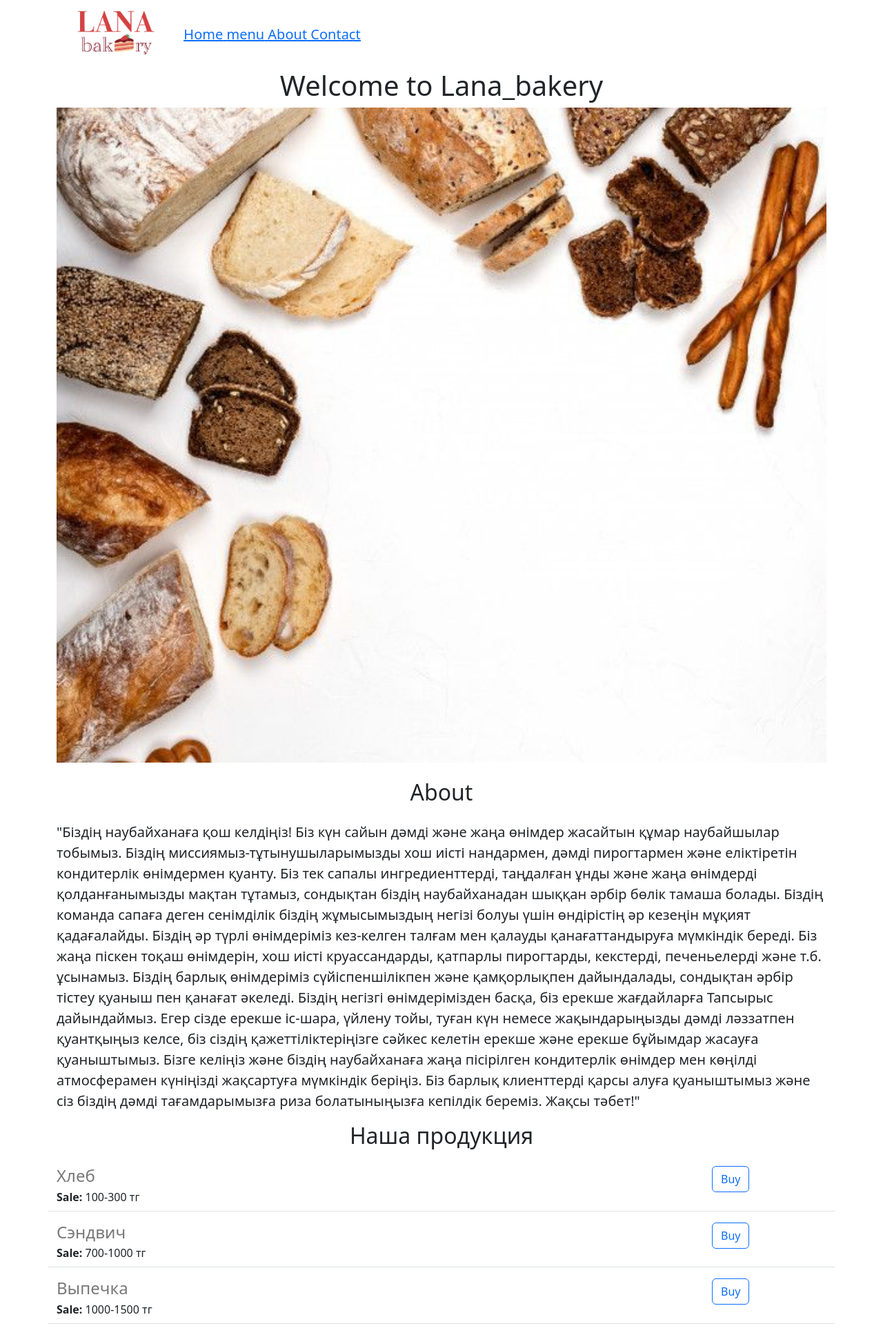
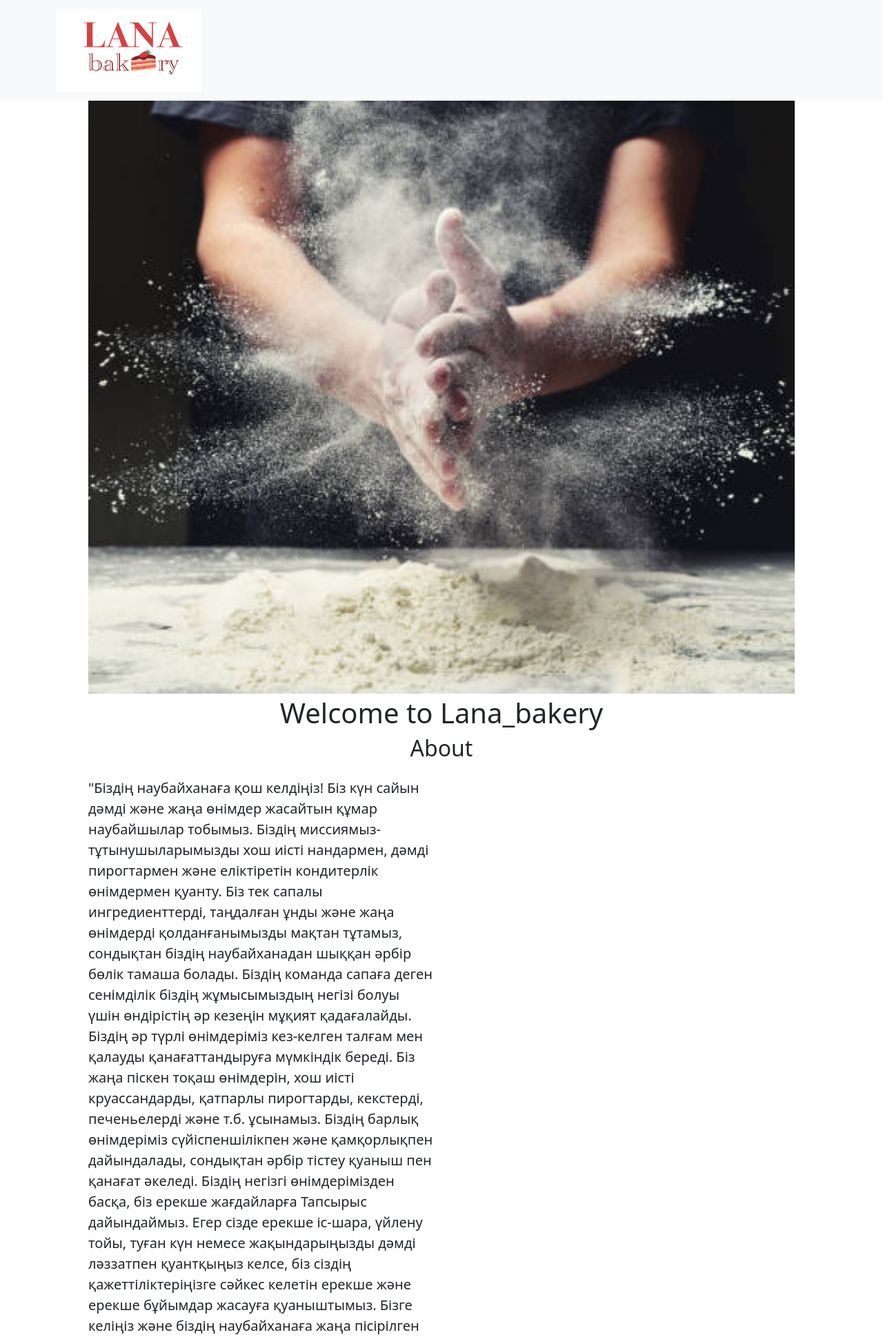
Before and after one commit to Almerei/Bakery_website_v2, a Flask app: page / in a window 1280 px wide. Shown: the top 1939 px of the page at 69% size. Run offline with Flask 3, Linux system fonts and the light colour scheme.

Commit message:
functional and aesthetic improvements
functional and aesthetic improvements

```diff
--- a/templates/bakery.html
+++ b/templates/bakery.html
@@ -5,30 +5,28 @@
     <meta charset="utf-8">
     <meta name="viewport" content="width=device-width, initial-scale=1">
     <link href="https://cdn.jsdelivr.net/npm/bootstrap@5.3.2/dist/css/bootstrap.min.css" rel="stylesheet" integrity="sha384-T3c6CoIi6uLrA9TneNEoa7RxnatzjcDSCmG1MXxSR1GAsXEV/Dwwykc2MPK8M2HN" crossorigin="anonymous">
-  </head>
+
   <style>
+     body { margin: auto; width: 80%; }
     #banner{
       height: 950px;
       width: 100%;
       object-fit: cover;
-      margin-bottom: 16px;
+      margin-bottom: 4px;
     }
   </style>
+
+ </head>
  <body>
-  <div class="container">
-  <img  src="https://bakerywebsite.almerei.repl.co/static/logo.png" height="100" >
-  <button class="btn btn-link btn-lg">
-    <a href="/">Home</a>
-    <a href="/menu">menu</a>
-    <a href="/about">About</a>
-    <a href="/contact">Contact</a>
-  </button>
+   {% include 'nav.html' %}
+   <img class="img-fluid" id="banner" src=https://bakerywebsite.almerei.repl.co/static/fon.jpg>
+   <h1 class="text-center">Welcome to {{company_name}}
+   </h1>
+   <h2 class="text-center mt-2 mb-4">About</h2>
 
-  <h1 class="text-center">Welcome to {{company_name}}</h1>
-  <img class="img-fluid" id="banner" src=https://bakerywebsite.almerei.repl.co/static/%D1%84%D0%BE%D0%BD_%D0%BF%D0%B5%D0%BA%D0%B0%D1%80%D0%BD%D0%B8.jpeg>
-
-  <h2 class="text-center mt-2 mb-4">About</h2>
-  <p class="lead">
+  <div class="row" style="margin-bottom:16px">
+   <div class= "col-md-6">
+     <p class="lead">
     "Біздің наубайханаға қош келдіңіз! Біз күн сайын дәмді және жаңа өнімдер жасайтын құмар наубайшылар тобымыз. Біздің миссиямыз-тұтынушыларымызды хош иісті нандармен, дәмді пирогтармен және еліктіретін кондитерлік өнімдермен қуанту.
 
     Біз тек сапалы ингредиенттерді, таңдалған ұнды және жаңа өнімдерді қолданғанымызды мақтан тұтамыз, сондықтан біздің наубайханадан шыққан әрбір бөлік тамаша болады. Біздің команда сапаға деген сенімділік біздің жұмысымыздың негізі болуы үшін өндірістің әр кезеңін мұқият қадағалайды.
@@ -39,6 +37,11 @@
 
     Бізге келіңіз және біздің наубайханаға жаңа пісірілген кондитерлік өнімдер мен көңілді атмосферамен күніңізді жақсартуға мүмкіндік беріңіз. Біз барлық клиенттерді қарсы алуға қуаныштымыз және сіз біздің дәмді тағамдарымызға риза болатыныңызға кепілдік береміз. Жақсы тәбет!"
     </p>
+      </div>
+        <div class="d-none d-md- col-md-6">
+        <img src="/static/bakery.jpg" style="height: 630px; width: 100%; border-radius: 4px">
+    </div>
+   </div>
   <h2 class="text-center mt-2 mb-4">
     Наша продукция
   </h2>
@@ -47,8 +50,9 @@
     {% endfor %}
   </p>
   <div class="text-center">
-  <button class="btn btn-link btn-lg" >Contact us</button>
+  <a class="btn btn-link btn-lg" href="https://www.instagram.com/asanaly__aa?igshid=NzZlODBkYWE4Ng%3D%3D&utm_source=qr" >Contact us</a>
     </div>
   </div>
+   {% include 'footer.html' %}
 </body>
 </html>
--- /dev/null
+++ b/templates/footer.html
@@ -0,0 +1,12 @@
+<div class="container">
+  <footer class="py-3 my-4">
+    <ul class="nav justify-content-center border-bottom pb-3 mb-3">
+      <li class="nav-item"><a href="#" class="nav-link px-2 text-body-secondary">Home</a></li>
+      <li class="nav-item"><a href="#" class="nav-link px-2 text-body-secondary">Features</a></li>
+      <li class="nav-item"><a href="#" class="nav-link px-2 text-body-secondary">Pricing</a></li>
+      <li class="nav-item"><a href="#" class="nav-link px-2 text-body-secondary">FAQs</a></li>
+      <li class="nav-item"><a href="#" class="nav-link px-2 text-body-secondary">About</a></li>
+    </ul>
+    <p class="text-center text-body-secondary">&copy; 2023 Lana Bakery, Inc</p>
+  </footer>
+</div>
--- /dev/null
+++ b/templates/nav.html
@@ -0,0 +1,9 @@
+<nav class="navbar bg-body-tertiary fixed-top bacground-white">
+  <div class="container">
+    <div class="d-flex align-items-left">
+    <a class="navbar-brand" href="#">
+      <img src="/static/logo.png" alt="Bootstrap" width="210" height="120">
+    </a>
+  </div>
+</nav>
+<div style="height:56px"></div>
--- a/templates/product.html
+++ b/templates/product.html
@@ -11,6 +11,6 @@
     {% endif %}
   </div>
   <div class="col-2">
-  <button type="button" class="btn btn-outline-primary">Buy</button>
+    <a href="mailto:" type="button" class="btn btn-outline-primary">Buy</a>
   </div>
 </div>
```
Also changed, not shown: static/bakery.jpg (added), static/fon.jpg (added).
